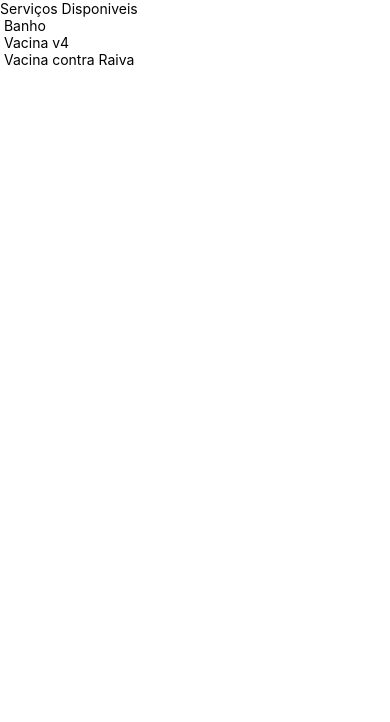
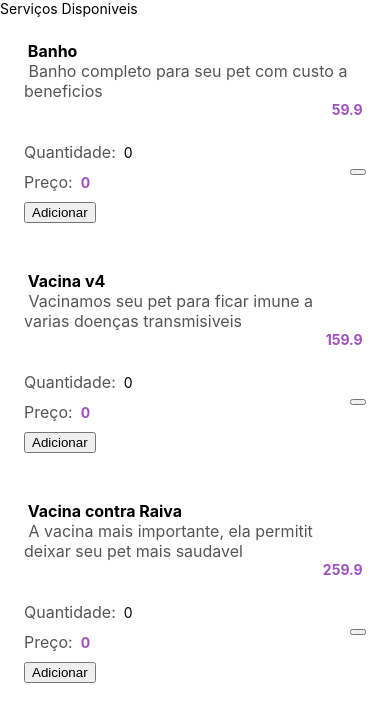
Before and after one commit to Edivansanto5/Gatito, a React Native app: screen / in a window 390 px wide. Shown: the top 722 px of the page. Built offline with nearby package versions, Linux system fonts and the light colour scheme.

Commit message:
estilizando o projeto

```diff
--- /dev/null
+++ b/src/estiloGlobal.js
@@ -0,0 +1,16 @@
+import { StyleSheet } from "react-native"
+
+export default StyleSheet.create({
+    preencher:{
+        flex:12
+    }
+
+});
+export const cores = {
+    roxo: '#A050BE',
+    laranja: 'FABE50',
+    escuro:'#555555',
+    claro:'#fff',
+    cinza:'#C7C7C7',
+
+};
--- /dev/null
+++ b/src/telas/Servicos/Item/estiloItem.js
@@ -0,0 +1,52 @@
+import { StyleSheet } from "react-native";
+import { cores } from "../../../estiloGlobal";
+
+export default StyleSheet.create({
+    informacao:{
+        padding: 24
+    },
+    nome:{
+        color:cores.laranja,
+        fontWeight:'bold',
+        fontSize:16
+    },
+    calculo:{
+        color:cores.escuro,
+        fontSize:14,
+        marginVertical:8
+    },
+    preco:{
+        color:cores.roxo,
+        fontSize:14,
+        fontWeight:'bold',
+        textAlign:'right',
+    },
+    divisor:{
+        marginHorizontal:24,
+        borderBottomWidth:1,
+        borderBottomColor:cores.cinza,
+    },
+    carrinho:{
+        marginHorizontal:24,
+        paddingBottom:24,
+        flexDirection:'row',
+        justifyContent:'space-between',
+        alignItems:'center',
+        flexWrap:'wrap'
+    },
+    valor:{
+        flexDirection:'row',
+        alignItems:'center',
+        marginBottom:10,
+        flexWrap:'wrap',
+    },
+    Descricao:{
+        color:cores.escuro,
+        fontSize:16,
+        marginRight:8,
+    },
+    quantidade:{
+        width:42,
+    }
+
+});
--- a/src/telas/Servicos/Item/index.js
+++ b/src/telas/Servicos/Item/index.js
@@ -1,5 +1,28 @@
 import React from'react';
+import { Text, TextInput, View } from 'react-native';
+import estiloItem from './estiloItem';
 
 export default function Item({nome,preco,Descricao}){
+    return<>
+    <View style={estiloItem.informacao}>
+        <Text style={estiloItem.nome}> {nome } </Text>
+        <Text style={estiloItem.Descricao}> {Descricao }</Text>
+        <Text style={estiloItem.preco}>  {preco } </Text>
+    </View>
+    <View style={estiloItem.carrinho}>
+        <View>
+            <View style={estiloItem.valor}>
+                <Text style={estiloItem.Descricao}>Quantidade:</Text>
+                <TextInput value='0'/>
+            </View>
+            <View style={estiloItem.valor}>
+                <Text style={estiloItem.Descricao}>Preço:</Text>
+                <Text style={estiloItem.preco}>0</Text>
+            </View>
+        </View>
+        <button title="Adcionar"/>
+       <button>Adicionar</button>
+    </View>
+    </>
 
 }
--- a/src/telas/Servicos/index.js
+++ b/src/telas/Servicos/index.js
@@ -1,5 +1,6 @@
 import React from'react'
-import { FlatList, Keyboard, SafeAreaView,StatusBar,Text } from 'react-native'
+import { FlatList, Keyboard, SafeAreaView,StatusBar,Text } from 'react-native';
+import Item from './Item';
 
 
  const servicos = [
@@ -14,7 +15,7 @@ import { FlatList, Keyboard, SafeAreaView,StatusBar,Text } from 'react-native'
         id:2,
         nome:'Vacina v4',
         preco:159.90,
-        Descricao: 'Vacinamos seu pet para ficar imune a varias doenças tranmitiveis'
+        Descricao: 'Vacinamos seu pet para ficar imune a varias doenças transmisiveis'
 
     },
     {
@@ -31,8 +32,8 @@ export default function Servicos(){
             <Text>Serviços Disponiveis</Text>
             <FlatList
             data = {servicos}
-            renderItem = {({item: {nome}})=> <Text> {nome}</Text>}
-            KeyExtractor = {(id) => String (id)}
+            renderItem = {({ item })=> <Item {...item}/>}
+            KeyExtractor = {({id}) => String (id)}
             />
 
     </SafeAreaView>
```
